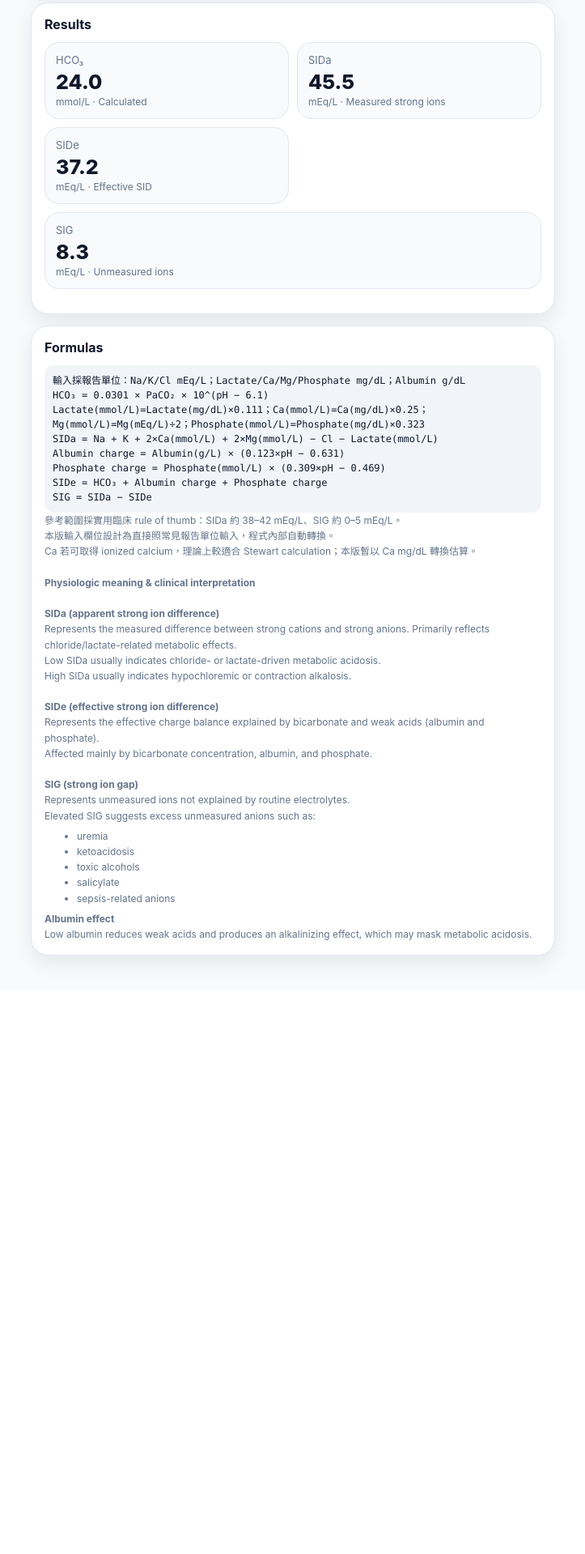
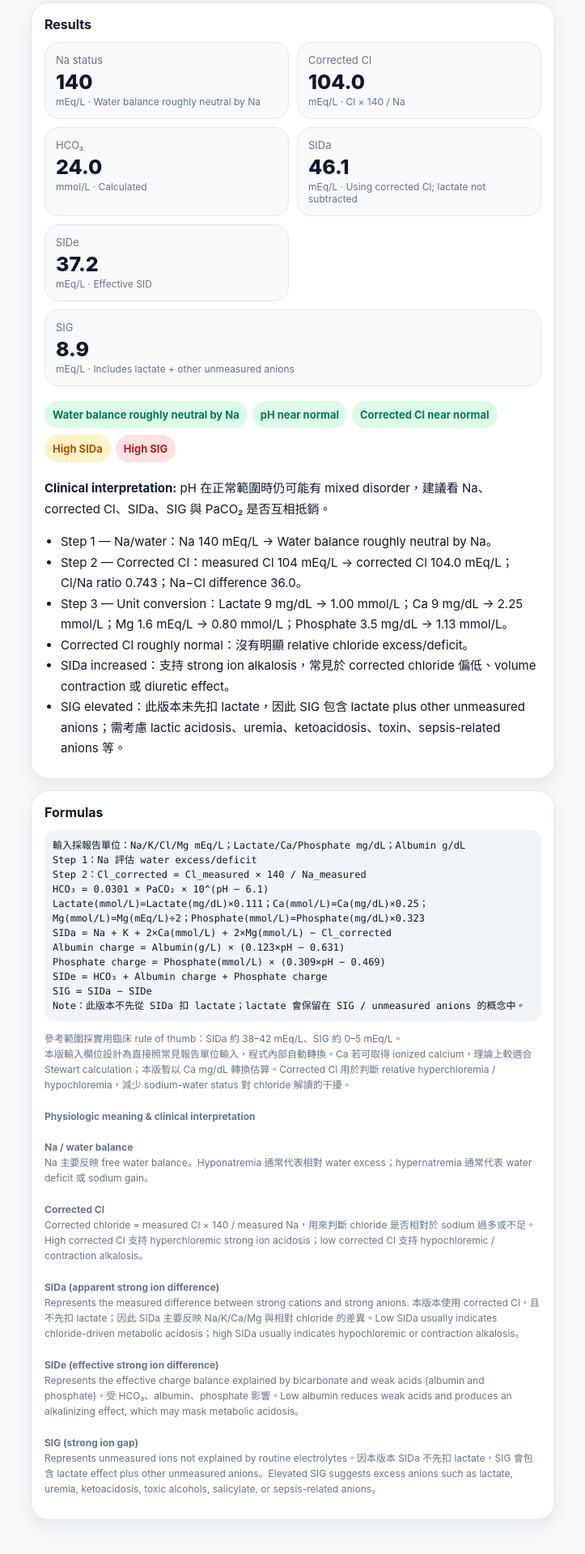
Before and after one commit to popocorn21/Sid-calculator, a plain HTML site: page index.html in a window 1280 px wide. Shown: the part 644-2563 px from the top of the page at 81% size, without its empty margins (278-1001 px from the left). Before the commit the page ends 1866 px from the top, so only its background shows below. Drawn offline with Linux system fonts and the light colour scheme.

Commit message:
Add files via upload

```diff
--- a/index.html
+++ b/index.html
@@ -26,7 +26,7 @@
   <main class="wrap">
     <header>
       <h1 class="title">SID Calculator</h1>
-      <p class="subtitle">Stewart approach：計算 SIDa、SIDe、SIG，並產生酸鹼臨床解讀。可加入 iPhone 主畫面並離線使用。</p>
+      <p class="subtitle">Three-step Stewart approach：先看 Na 評估 water excess/deficit，再用 sodium-corrected Cl，最後計算不先扣 lactate 的 SIDa / SIDe / SIG。</p>
     </header>
     <section class="card">
       <h2 class="section-title">Blood gas / electrolytes</h2>
@@ -38,7 +38,7 @@
         <div class="field"><label>Cl <span class="unit">mEq/L</span></label><input id="cl" inputmode="decimal" value="104"></div>
         <div class="field"><label>Lactate <span class="unit">mg/dL</span></label><input id="lactate" inputmode="decimal" value="9.0"></div>
         <div class="field"><label>Ca <span class="unit">mg/dL</span></label><input id="ca" inputmode="decimal" value="9.0"></div>
-        <div class="field"><label>Mg <span class="unit">mEq/L</span></label><input id="mg" inputmode="decimal" value="2.0"></div>
+        <div class="field"><label>Mg <span class="unit">mEq/L</span></label><input id="mg" inputmode="decimal" value="1.6"></div>
         <div class="field"><label>Albumin <span class="unit">g/dL</span></label><input id="alb" inputmode="decimal" value="4.0"></div>
         <div class="field"><label>Phosphate <span class="unit">mg/dL</span></label><input id="phos" inputmode="decimal" value="3.5"></div>
       </div>
@@ -51,48 +51,23 @@
     </section>
     <section class="card">
       <h2 class="section-title">Formulas</h2>
-      <div class="formula">輸入採報告單位：Na/K/Cl mEq/L；Lactate/Ca/Mg/Phosphate mg/dL；Albumin g/dL<br>HCO₃ = 0.0301 × PaCO₂ × 10^(pH − 6.1)<br>Lactate(mmol/L)=Lactate(mg/dL)×0.111；Ca(mmol/L)=Ca(mg/dL)×0.25；Mg(mmol/L)=Mg(mEq/L)÷2；Phosphate(mmol/L)=Phosphate(mg/dL)×0.323<br>SIDa = Na + K + 2×Ca(mmol/L) + 2×Mg(mmol/L) − Cl − Lactate(mmol/L)<br>Albumin charge = Albumin(g/L) × (0.123×pH − 0.631)<br>Phosphate charge = Phosphate(mmol/L) × (0.309×pH − 0.469)<br>SIDe = HCO₃ + Albumin charge + Phosphate charge<br>SIG = SIDa − SIDe</div>
-      <div class="small">
-參考範圍採實用臨床 rule of thumb：SIDa 約 38–42 mEq/L、SIG 約 0–5 mEq/L。<br>
-本版輸入欄位設計為直接照常見報告單位輸入，程式內部自動轉換。<br>
-Ca 若可取得 ionized calcium，理論上較適合 Stewart calculation；本版暫以 Ca mg/dL 轉換估算。
-<br><br>
-
-<b>Physiologic meaning & clinical interpretation</b>
-<br><br>
-
-<b>SIDa (apparent strong ion difference)</b><br>
-Represents the measured difference between strong cations and strong anions.
-Primarily reflects chloride/lactate-related metabolic effects.
-<br>
-Low SIDa usually indicates chloride- or lactate-driven metabolic acidosis.
-<br>
-High SIDa usually indicates hypochloremic or contraction alkalosis.
-<br><br>
-
-<b>SIDe (effective strong ion difference)</b><br>
-Represents the effective charge balance explained by bicarbonate and weak acids
-(albumin and phosphate).
-<br>
-Affected mainly by bicarbonate concentration, albumin, and phosphate.
-<br><br>
-
-<b>SIG (strong ion gap)</b><br>
-Represents unmeasured ions not explained by routine electrolytes.
-<br>
-Elevated SIG suggests excess unmeasured anions such as:
-<ul style="margin-top:6px; margin-bottom:6px;">
-  <li>uremia</li>
-  <li>ketoacidosis</li>
-  <li>toxic alcohols</li>
-  <li>salicylate</li>
-  <li>sepsis-related anions</li>
-</ul>
-
-<b>Albumin effect</b><br>
-Low albumin reduces weak acids and produces an alkalinizing effect,
-which may mask metabolic acidosis.
-</div>
+      <div class="formula">輸入採報告單位：Na/K/Cl/Mg mEq/L；Lactate/Ca/Phosphate mg/dL；Albumin g/dL<br>Step 1：Na 評估 water excess/deficit<br>Step 2：Cl_corrected = Cl_measured × 140 / Na_measured<br>HCO₃ = 0.0301 × PaCO₂ × 10^(pH − 6.1)<br>Lactate(mmol/L)=Lactate(mg/dL)×0.111；Ca(mmol/L)=Ca(mg/dL)×0.25；Mg(mmol/L)=Mg(mEq/L)÷2；Phosphate(mmol/L)=Phosphate(mg/dL)×0.323<br>SIDa = Na + K + 2×Ca(mmol/L) + 2×Mg(mmol/L) − Cl_corrected<br>Albumin charge = Albumin(g/L) × (0.123×pH − 0.631)<br>Phosphate charge = Phosphate(mmol/L) × (0.309×pH − 0.469)<br>SIDe = HCO₃ + Albumin charge + Phosphate charge<br>SIG = SIDa − SIDe<br>Note：此版本不先從 SIDa 扣 lactate；lactate 會保留在 SIG / unmeasured anions 的概念中。</div>
+      <p class="small">
+        參考範圍採實用臨床 rule of thumb：SIDa 約 38–42 mEq/L、SIG 約 0–5 mEq/L。<br>
+        本版輸入欄位設計為直接照常見報告單位輸入，程式內部自動轉換。Ca 若可取得 ionized calcium，理論上較適合 Stewart calculation；本版暫以 Ca mg/dL 轉換估算。Corrected Cl 用於判斷 relative hyperchloremia / hypochloremia，減少 sodium-water status 對 chloride 解讀的干擾。
+        <br><br>
+        <b>Physiologic meaning & clinical interpretation</b><br><br>
+        <b>Na / water balance</b><br>
+        Na 主要反映 free water balance。Hyponatremia 通常代表相對 water excess；hypernatremia 通常代表 water deficit 或 sodium gain。<br><br>
+        <b>Corrected Cl</b><br>
+        Corrected chloride = measured Cl × 140 / measured Na，用來判斷 chloride 是否相對於 sodium 過多或不足。High corrected Cl 支持 hyperchloremic strong ion acidosis；low corrected Cl 支持 hypochloremic / contraction alkalosis。<br><br>
+        <b>SIDa (apparent strong ion difference)</b><br>
+        Represents the measured difference between strong cations and strong anions. 本版本使用 corrected Cl，且不先扣 lactate；因此 SIDa 主要反映 Na/K/Ca/Mg 與相對 chloride 的差異。Low SIDa usually indicates chloride-driven metabolic acidosis；high SIDa usually indicates hypochloremic or contraction alkalosis。<br><br>
+        <b>SIDe (effective strong ion difference)</b><br>
+        Represents the effective charge balance explained by bicarbonate and weak acids (albumin and phosphate)。受 HCO₃、albumin、phosphate 影響。Low albumin reduces weak acids and produces an alkalinizing effect, which may mask metabolic acidosis。<br><br>
+        <b>SIG (strong ion gap)</b><br>
+        Represents unmeasured ions not explained by routine electrolytes。因本版本 SIDa 不先扣 lactate，SIG 會包含 lactate effect plus other unmeasured anions。Elevated SIG suggests excess anions such as lactate, uremia, ketoacidosis, toxic alcohols, salicylate, or sepsis-related anions。
+      </p>
     </section>
   </main>
   <script>
@@ -102,7 +77,7 @@ which may mask metabolic acidosis.
     function calc(){
       // Raw inputs follow report units
       const ph=num('ph'), pco2=num('pco2');
-      const na=num('na'), k=num('k'), cl=num('cl'); // mEq/L
+      const na=num('na'), k=num('k'), clMeasured=num('cl'); // mEq/L
       const lactateMgdl=num('lactate');
       const caMgdl=num('ca');
       const mgMeq=num('mg');
@@ -116,34 +91,59 @@ which may mask metabolic acidosis.
       const albGL=albGdl*10;
       const phosMmol=phosMgdl*0.323;
 
+      // Step 1: water status by sodium
+      let waterStatus='Water balance roughly neutral by Na';
+      let waterType='ok';
+      if(na<135){ waterStatus='Relative water excess by Na (hyponatremia)'; waterType='danger'; }
+      else if(na>145){ waterStatus='Relative water deficit or sodium gain by Na (hypernatremia)'; waterType='warn'; }
+
+      // Step 2: sodium-corrected chloride
+      const clCorrected = na>0 ? clMeasured*140/na : NaN;
+      const clNaRatio = na>0 ? clMeasured/na : NaN;
+      const naClDiff = na-clMeasured;
+
+      // Step 3: SIDa without subtracting lactate
       const hco3=0.0301*pco2*Math.pow(10, ph-6.1);
-      const sida=na+k+2*caMmol+2*mgMmol-cl-lactateMmol;
+      const sida=na+k+2*caMmol+2*mgMmol-clCorrected;
       const albCharge=albGL*(0.123*ph-0.631);
       const phosCharge=phosMmol*(0.309*ph-0.469);
       const side=hco3+albCharge+phosCharge;
       const sig=sida-side;
       document.getElementById('output').style.display='block';
-      document.getElementById('metrics').innerHTML = metric('HCO₃',fmt(hco3),'mmol/L','Calculated')+metric('SIDa',fmt(sida),'mEq/L','Measured strong ions')+metric('SIDe',fmt(side),'mEq/L','Effective SID')+metric('SIG',fmt(sig),'mEq/L','Unmeasured ions','full');
+      document.getElementById('metrics').innerHTML =
+        metric('Na status', na.toFixed(0), 'mEq/L', waterStatus)+
+        metric('Corrected Cl', fmt(clCorrected), 'mEq/L', 'Cl × 140 / Na')+
+        metric('HCO₃',fmt(hco3),'mmol/L','Calculated')+
+        metric('SIDa',fmt(sida),'mEq/L','Using corrected Cl; lactate not subtracted')+
+        metric('SIDe',fmt(side),'mEq/L','Effective SID')+
+        metric('SIG',fmt(sig),'mEq/L','Includes lactate + other unmeasured anions','full');
       let tags=[];
+      tags.push(badge(waterStatus,waterType));
       if(ph<7.35) tags.push(badge('Acidemia','danger')); else if(ph>7.45) tags.push(badge('Alkalemia','warn')); else tags.push(badge('pH near normal','ok'));
+      if(clCorrected>108) tags.push(badge('Relative hyperchloremia','danger')); else if(clCorrected<100) tags.push(badge('Relative hypochloremia','warn')); else tags.push(badge('Corrected Cl near normal','ok'));
       if(sida<38) tags.push(badge('Low SIDa','danger')); else if(sida>42) tags.push(badge('High SIDa','warn')); else tags.push(badge('SIDa normal','ok'));
       if(sig>5) tags.push(badge('High SIG','danger')); else tags.push(badge('SIG not elevated','ok'));
       let lines=[];
-      lines.push(`Unit conversion：Lactate ${lactateMgdl} mg/dL → ${lactateMmol.toFixed(2)} mmol/L；Ca ${caMgdl} mg/dL → ${caMmol.toFixed(2)} mmol/L；Mg ${mgMgdl} mg/dL → ${mgMmol.toFixed(2)} mmol/L；Phosphate ${phosMgdl} mg/dL → ${phosMmol.toFixed(2)} mmol/L。`);
-      if(sida<38) lines.push('SIDa decreased：支持 strong ion acidosis，常見來自 hyperchloremia、lactate 或其他 strong anion 增加。');
-      else if(sida>42) lines.push('SIDa increased：支持 strong ion alkalosis，常見於 hypochloremia、volume contraction 或 diuretic effect。');
-      else lines.push('SIDa roughly normal：目前沒有明顯 chloride/lactate-driven strong ion disturbance。');
-      if(sig>5) lines.push('SIG elevated：代表 unmeasured anions 增加，需考慮 uremia、ketoacidosis、toxin、sepsis-related anions 等。');
-      else lines.push('SIG not elevated：不支持明顯 unmeasured anion acidosis；若仍 acidemia，較偏向 hyperchloremic / respiratory component 或 mixed disorder。');
+      lines.push(`Step 1 — Na/water：Na ${na} mEq/L → ${waterStatus}。`);
+      lines.push(`Step 2 — Corrected Cl：measured Cl ${clMeasured} mEq/L → corrected Cl ${clCorrected.toFixed(1)} mEq/L；Cl/Na ratio ${clNaRatio.toFixed(3)}；Na−Cl difference ${naClDiff.toFixed(1)}。`);
+      lines.push(`Step 3 — Unit conversion：Lactate ${lactateMgdl} mg/dL → ${lactateMmol.toFixed(2)} mmol/L；Ca ${caMgdl} mg/dL → ${caMmol.toFixed(2)} mmol/L；Mg ${mgMeq} mEq/L → ${mgMmol.toFixed(2)} mmol/L；Phosphate ${phosMgdl} mg/dL → ${phosMmol.toFixed(2)} mmol/L。`);
+      if(clCorrected>108) lines.push('Corrected Cl increased：支持 relative hyperchloremia，會降低 SIDa，造成 strong ion acidosis tendency。');
+      else if(clCorrected<100) lines.push('Corrected Cl decreased：支持 relative hypochloremia，會提高 SIDa，造成 strong ion alkalosis tendency。');
+      else lines.push('Corrected Cl roughly normal：沒有明顯 relative chloride excess/deficit。');
+      if(sida<38) lines.push('SIDa decreased：支持 strong ion acidosis，這個版本主要反映 corrected chloride 過高或 strong cation 相對不足。');
+      else if(sida>42) lines.push('SIDa increased：支持 strong ion alkalosis，常見於 corrected chloride 偏低、volume contraction 或 diuretic effect。');
+      else lines.push('SIDa roughly normal：目前沒有明顯 corrected-chloride-driven strong ion disturbance。');
+      if(sig>5) lines.push('SIG elevated：此版本未先扣 lactate，因此 SIG 包含 lactate plus other unmeasured anions；需考慮 lactic acidosis、uremia、ketoacidosis、toxin、sepsis-related anions 等。');
+      else lines.push('SIG not elevated：不支持明顯 lactate/unmeasured anion burden；若仍 acidemia，需評估 respiratory component、corrected chloride 或 mixed disorder。');
       if(albGdl<3.5) lines.push('Albumin low：低白蛋白會降低 weak acid effect，可能造成 alkalinizing effect，並掩蓋代謝性酸中毒。');
       if(phosMmol>1.45) lines.push('Phosphate elevated：phosphate 是 weak acid，升高時會增加 acidifying effect，常見於 renal failure。');
-      let summary = ph<7.35 ? '整體為 acidemia，請同時評估 PaCO₂ 是否有 respiratory component。' : ph>7.45 ? '整體為 alkalemia，請同時評估 PaCO₂ 與 chloride/albumin effects。' : 'pH 在正常範圍時仍可能有 mixed disorder，建議看 SIDa、SIG 與 PaCO₂ 是否互相抵銷。';
+      let summary = ph<7.35 ? '整體為 acidemia，請同時評估 PaCO₂ 是否有 respiratory component。' : ph>7.45 ? '整體為 alkalemia，請同時評估 PaCO₂ 與 corrected Cl/albumin effects。' : 'pH 在正常範圍時仍可能有 mixed disorder，建議看 Na、corrected Cl、SIDa、SIG 與 PaCO₂ 是否互相抵銷。';
       document.getElementById('interpretation').innerHTML = tags.join('') + `<p><b>Clinical interpretation:</b> ${summary}</p><ul>${lines.map(x=>`<li>${x}</li>`).join('')}</ul>`;
       window.scrollTo({top:document.getElementById('output').offsetTop-8,behavior:'smooth'});
     }
     function metric(name,value,unit,note,cls=''){return `<div class="metric ${cls}"><div class="name">${name}</div><div class="value">${value}</div><div class="note">${unit} · ${note}</div></div>`;}
-    function resetDemo(){ ['ph','pco2','na','k','cl','lactate','ca','mg','alb','phos'].forEach((id,i)=>{ const vals=['7.40','40','140','4.0','104','9.0','9.0','2.0','4.0','3.5']; document.getElementById(id).value=vals[i]; }); calc(); }
-    if('serviceWorker' in navigator){ window.addEventListener('load',()=>navigator.serviceWorker.register('./service-worker.js').catch(()=>{})); }
+    function resetDemo(){ ['ph','pco2','na','k','cl','lactate','ca','mg','alb','phos'].forEach((id,i)=>{ const vals=['7.40','40','140','4.0','104','9.0','9.0','1.6','4.0','3.5']; document.getElementById(id).value=vals[i]; }); calc(); }
+    if('serviceWorker' in navigator){ window.addEventListener('load',()=>navigator.serviceWorker.register('./service-worker.js?v=3').catch(()=>{})); }
     calc();
   </script>
 </body>
--- a/service-worker.js
+++ b/service-worker.js
@@ -1,4 +1,4 @@
-const CACHE_NAME = 'sid-calculator-v1';
+const CACHE_NAME = 'sid-calculator-v3';
 const ASSETS = ['./', './index.html', './manifest.json', './icon-192.png', './icon-512.png'];
 self.addEventListener('install', event => {
   event.waitUntil(caches.open(CACHE_NAME).then(cache => cache.addAll(ASSETS)));
```
